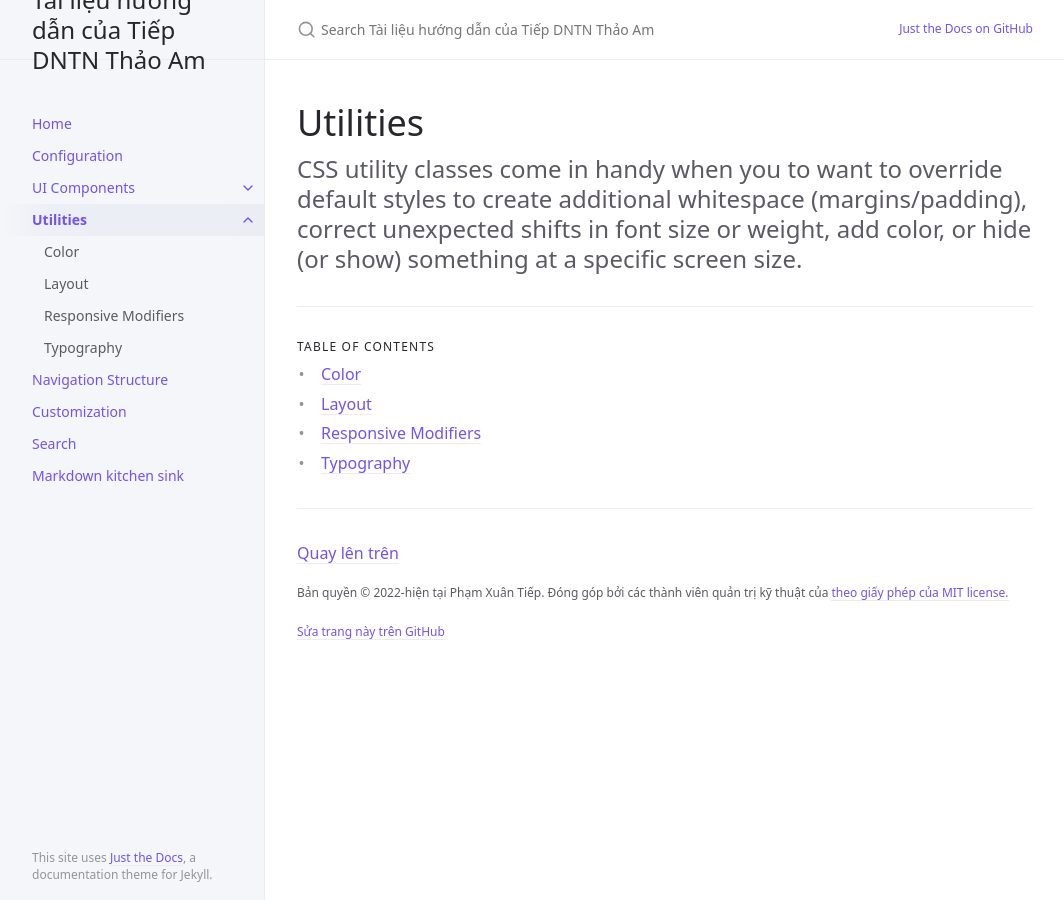
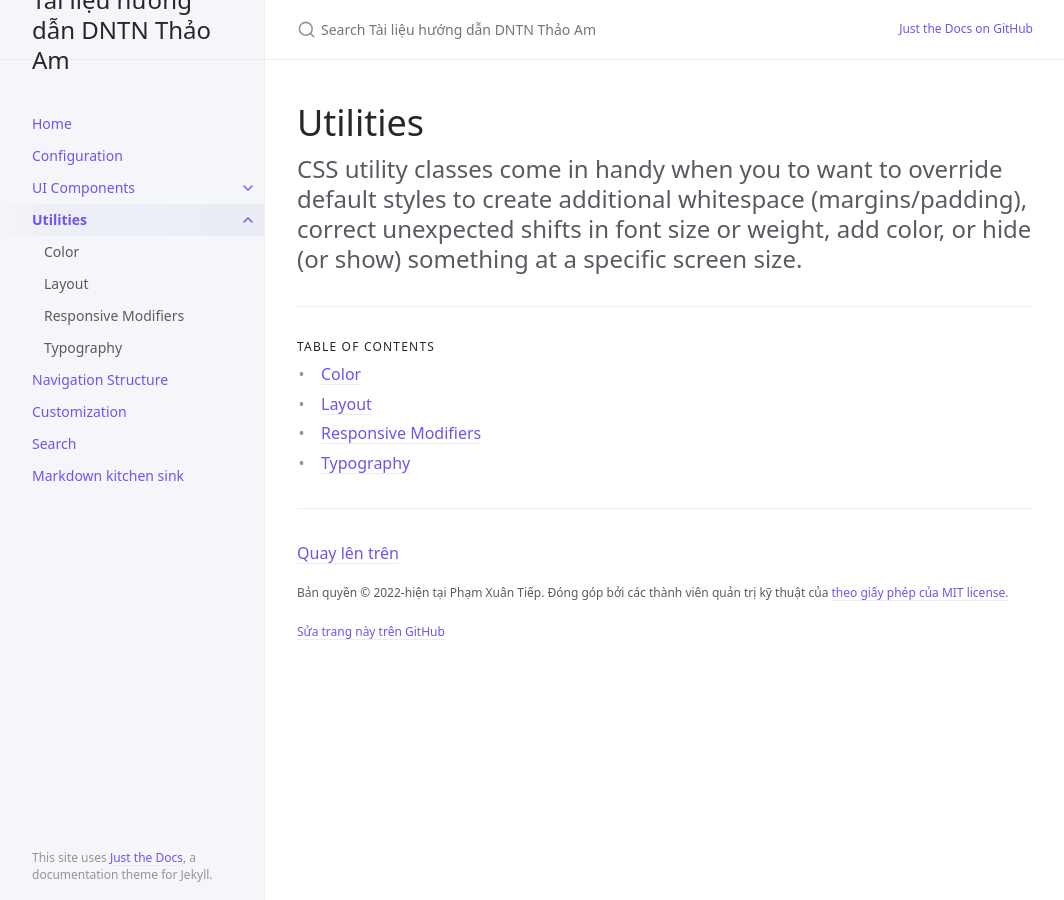
Before and after one commit to thaoam/documents, a Jekyll site: the page built from docs/utilities/utilities.md, in a window 1280 px wide. Shown: the whole page, without its empty margins (107-1171 px from the left). Built offline with Jekyll 4.4.1, drawn with Linux system fonts in a browser that asks for light colours.

Commit message:
Update _config.yml

```diff
--- a/_config.yml
+++ b/_config.yml
@@ -13,7 +13,7 @@
 # you will see them accessed via {{ site.title }}, {{ site.github_repo }}, and so on.
 # You can create any custom variable you would like, and they will be accessible
 # in the templates via {{ site.myvariable }}.
-title: Tài liệu hướng dẫn của Tiếp DNTN Thảo Am
+title: Tài liệu hướng dẫn DNTN Thảo Am
 description: Tài liệu kỹ thuật hướng dẫn dành cho quản trị viên và khách hàng của Tiếp Doanh nghiệp tư nhân Thảo Am
 baseurl: "" # the subpath of your site, e.g. /blog
 url: "https://help.tiep.vn" # the base hostname & protocol for your site, e.g. http://example.com
@@ -81,7 +81,7 @@ nav_sort: case_sensitive # Capital letters sorted before lowercase
 back_to_top: true
 back_to_top_text: "Quay lên trên"
 
-footer_content: "Bản quyền &copy; 2022-hiện tại Phạm Xuân Tiếp. Đóng góp bởi các thành viên quản trị kỹ thuật của <a href=\"https://tiep.vn\">theo giấy phép của MIT license.</a>"
+footer_content: "Bản quyền &copy; 2022-hiện tại Phạm Xuân Tiếp. Đóng góp bởi các thành viên quản trị kỹ thuật của <a href=\"https://github.com/Thao-Am-Private-Charity-Funds-Vietnam/documents/blob/main/LICENSE.txt\">theo giấy phép của MIT license.</a>"
 
 # Footer last edited timestamp
 last_edit_timestamp: true # show or hide edit time - page must have `last_modified_date` defined in the frontmatter
```
